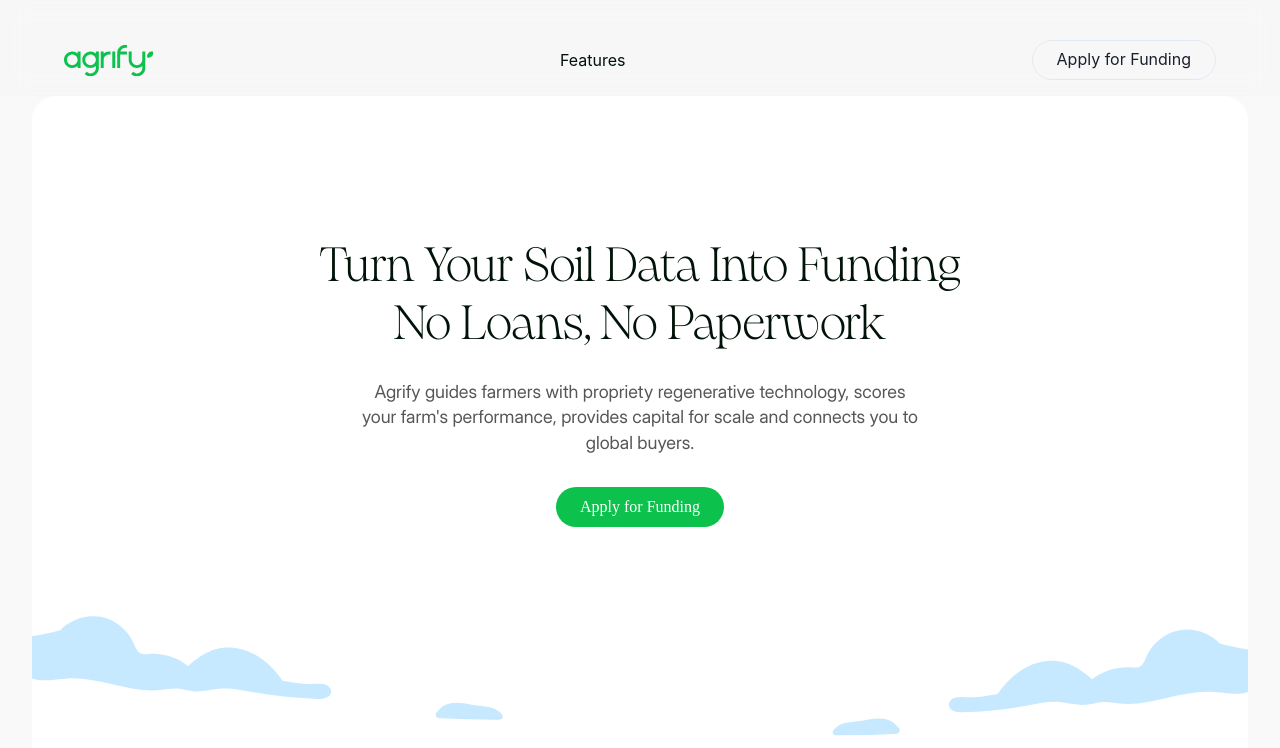
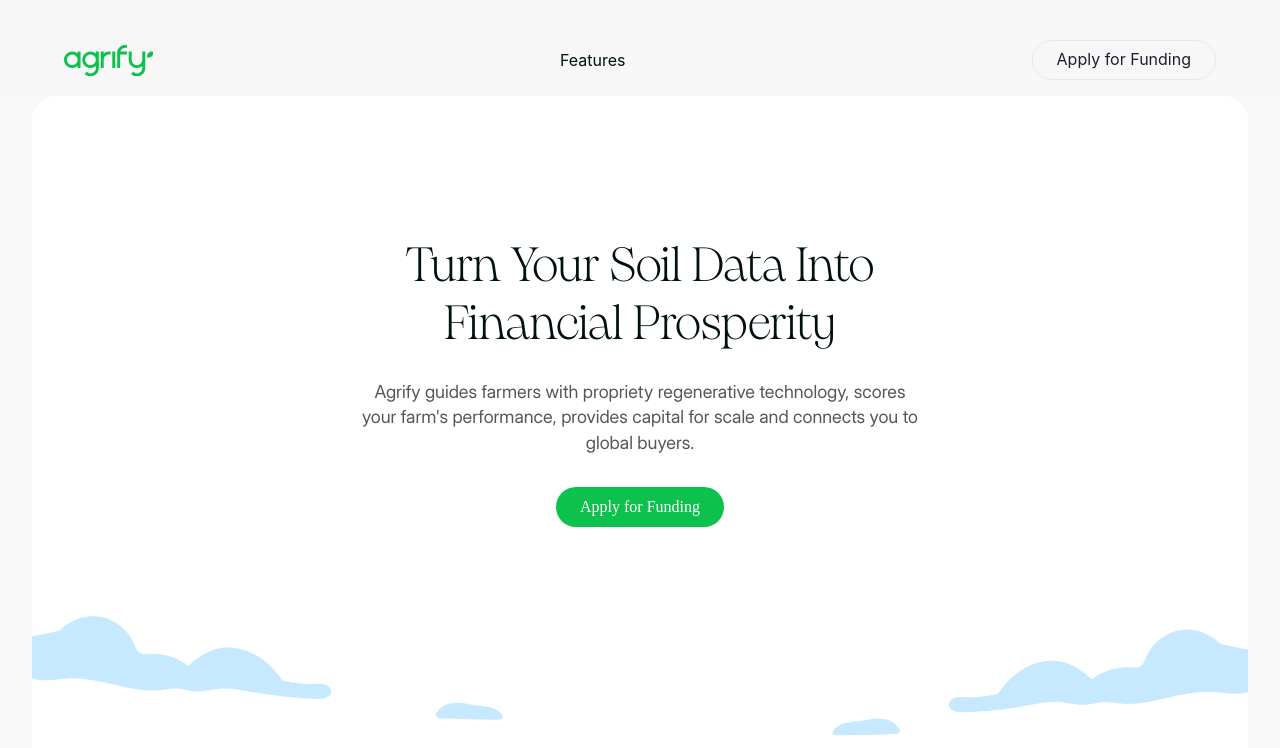
Before and after one commit to Agrify-Protocol/agrify-landing-v4, a Next.js app: page / in a window 1280 px wide. Shown: the top 748 px of the page. Built offline with nearby package versions, Linux system fonts and the light colour scheme.

Commit message:
chore: update hero heading;

```diff
--- a/src/components/sections/Hero/index.tsx
+++ b/src/components/sections/Hero/index.tsx
@@ -31,9 +31,9 @@ const Hero = () => {
           as="h2"
           color="brand.primaryBlack"
         >
-          Turn Your Soil Data Into Funding
+          Turn Your Soil Data Into
           <br />
-          No Loans, No Paperwork
+          Financial Prosperity
         </Text>
         <Text
           fontSize={{ base: "16px", lg: "18px" }}
```
